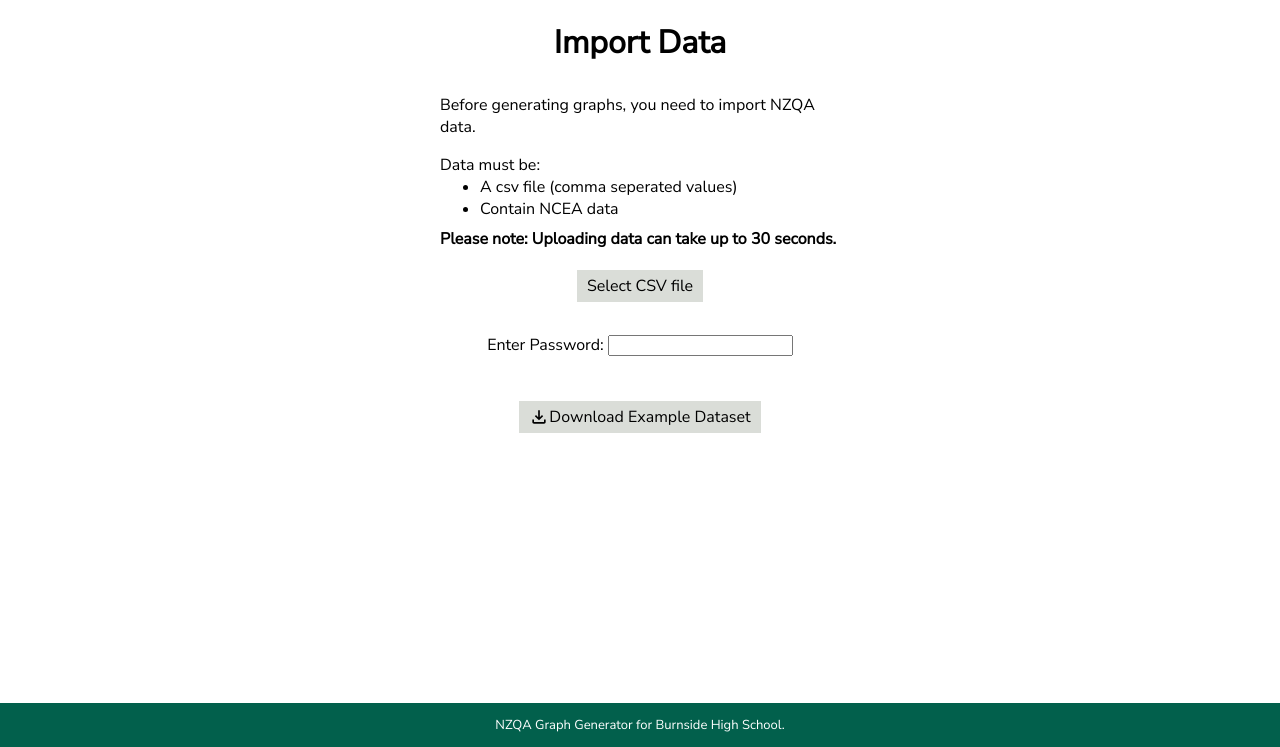
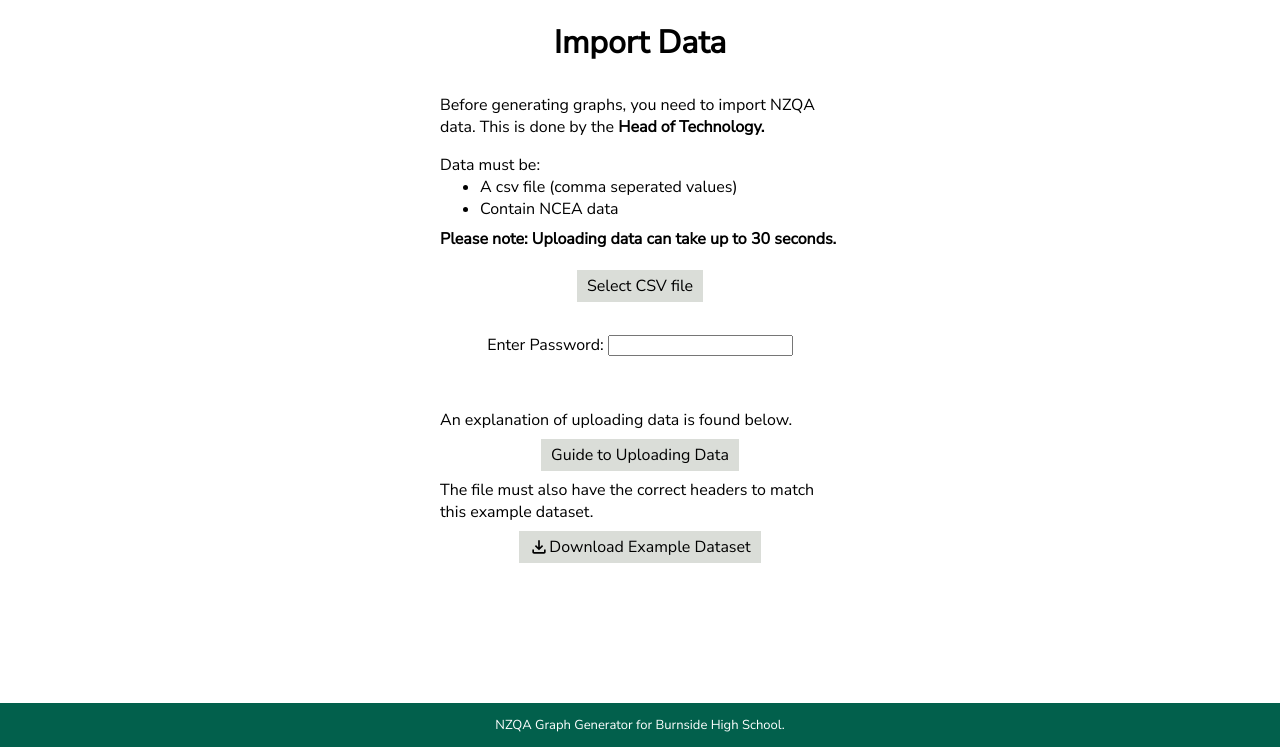
Before and after one commit to commarman/NCEA_graphgenerator, a Flask app: page /submit-nzqa in a window 1280 px wide. Shown: the part 53-800 px from the top of the page. Run offline with Flask 3, Linux system fonts and the light colour scheme; some libraries are stand-ins or nearby versions.

Commit message:
Upload_Style_Guide

```diff
--- a/app/static/css/style.css
+++ b/app/static/css/style.css
@@ -209,6 +209,13 @@ h1, h2 {
     color: red;
 }
 
+.information-dialog {
+    width: 400px;
+}
+
+.small-text {
+    font-size: 0.9rem;
+}
 
 /* Graph Generation Page. */
 
--- a/app/templates/upload.html
+++ b/app/templates/upload.html
@@ -2,7 +2,7 @@
 {% block content %}
     <div class="info-box">
         <h1>Import Data</h1>
-        <p class="info-text">Before generating graphs, you need to import NZQA data.</p>
+        <p class="info-text">Before generating graphs, you need to import NZQA data. This is done by the <b>Head of Technology.</b></p>
         <p class="info-text list-header">Data must be:</p>
         <ul class="info-list">
             <li>A csv file (comma seperated values)</li>
@@ -24,11 +24,34 @@
             </form>
         </div>
         <div class="info-box">
+            <p class="info-text">An explanation of uploading data is found below.</p>
+            <button class="form-button" onclick="openInformation()">Guide to Uploading Data</button>
+            <p class="info-text">The file must also have the correct headers to match this example dataset.</p>
             <a class="download-button" href="/static/datasets/ExampleDataset.csv"><img src="/static/icons/download-icon.svg" height="20px">Download Example Dataset</a>
         <p class="fading-text" id="load-text">Please wait while data uploads...</p>
         <p class="long-wait-text" id="wait-text">An error may have occured, waiting time is longer than expected.</p>
         </div>
     </div>
+    <dialog class="information-dialog" id="information-box">
+        <p class="info-text">NZQA releases the past 5 years of data each year. When the dataset for a new year releases,
+            the Head of Technology can upload it by following these steps.</p>
+        <p><b>Step 1:</b> Clear Previous Data.</p>
+        <p class="small-text">
+            By navigating to the Clear Data page, enter the password and press 'Clear Data'.
+            This will remove all data currently in the database so that new data can be added without overlap.</p>
+        <p><b>Step 2:</b> Download NZQA Data and Check Headers.</p>
+            <p class="small-text">
+                After logging into NZQA, download the dataset for Burnside against Decile 8-10 schools.
+                To check that the right dataset has been downloaded, match the headers against the example csv file provided below.
+                There should be two rows of headers, the first with 'Standard Entries and Results' in column one, and the second with all 31 columns labelled.</p>
+        <p><b>Step 3:</b> Upload Data</p>
+            <p class="small-text">
+                With the downloaded dataset, press Select CSV file and choose the new data. Enter the password and then press upload.
+                The system should take around 30 seconds to process the data, but if the dataset is significantly larger than 10,000 rows it could take longer.
+            </p>
+        <p class="info-text"></p>
+        <button onclick="this.parentElement.close()">Close</button>
+    </dialog>
     {% with messages = get_flashed_messages() %}
         {# Display Error and informative messages. #}
         {% if messages|length > 0 %}
@@ -73,6 +96,11 @@
                              }, 46000);
         }
 
+        function openInformation() {
+            informationBox = document.getElementById("information-box");
+            informationBox.showModal();
+        }
+
     </script>
 {% endblock %}
 {% endblock %}
```
